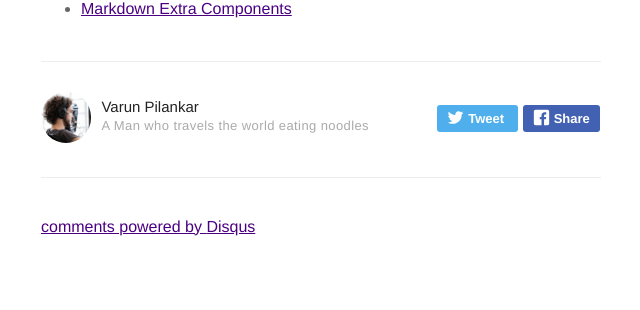
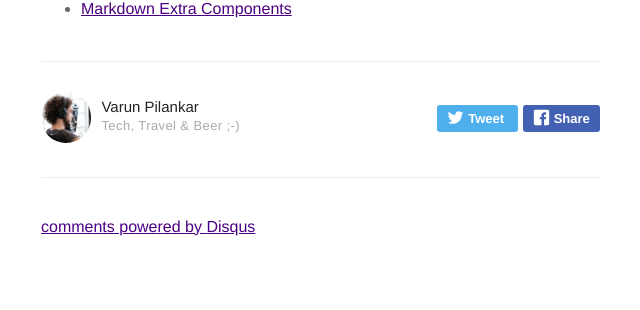
Before and after one commit to varunpilankar/il0g, a Jekyll site: the page built from _posts/2016-02-24-markdown-common-elements.markdown, in a window 1280 px wide and 900 px high, scrolled down 5569 px. Shown: the part 441-751 px from the top of the window, without its empty margins (319-959 px from the left). Built offline with Jekyll 4.4.1, drawn with Linux system fonts in a browser that asks for light colours; emoji names are drawn with the system emoji font; comment, search, counter and statistics services are not loaded.

Commit message:
Update _config.yml

```diff
--- a/_config.yml
+++ b/_config.yml
@@ -1,6 +1,6 @@
 # main text of home
 name: il0g
-bio: Tech, Food, Travel & Beer ;-)
+bio: Tech, Travel & Beer ;-)
 
 # twitter summary info
 description: A blog about technology and stuff related
@@ -55,10 +55,10 @@
 authors:
     johndoe:
         name: Varun Pilankar
-        bio: A Man who travels the world eating noodles
+        bio: Tech, Travel & Beer ;-)
         external-image: false
         picture: assets/images/profile.jpg
-        twitter: johndoe
+        twitter: varunpilankar
     jamesfoster:
         name: James Foster
         bio: A Man who develops software with coffee
```
